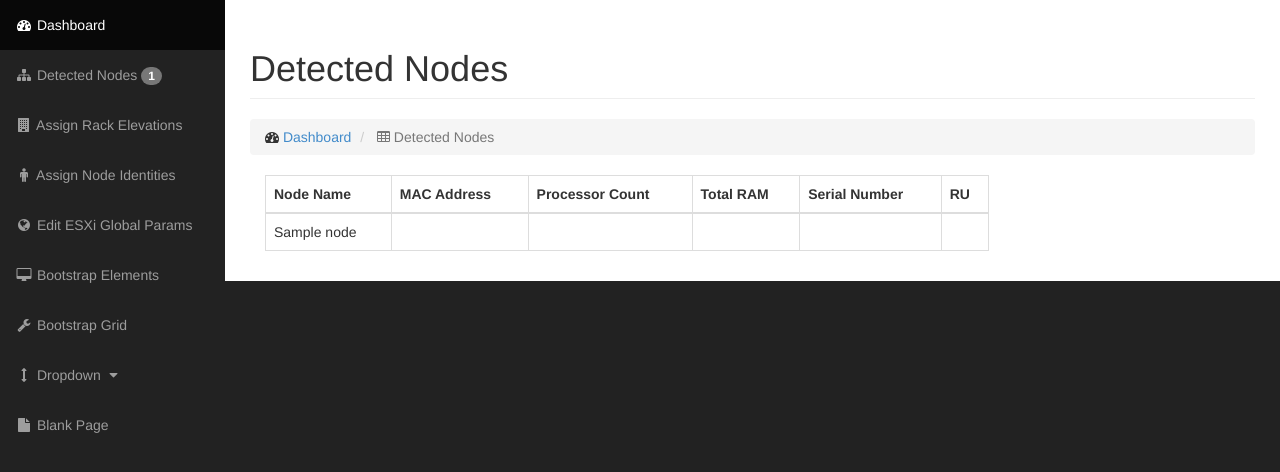
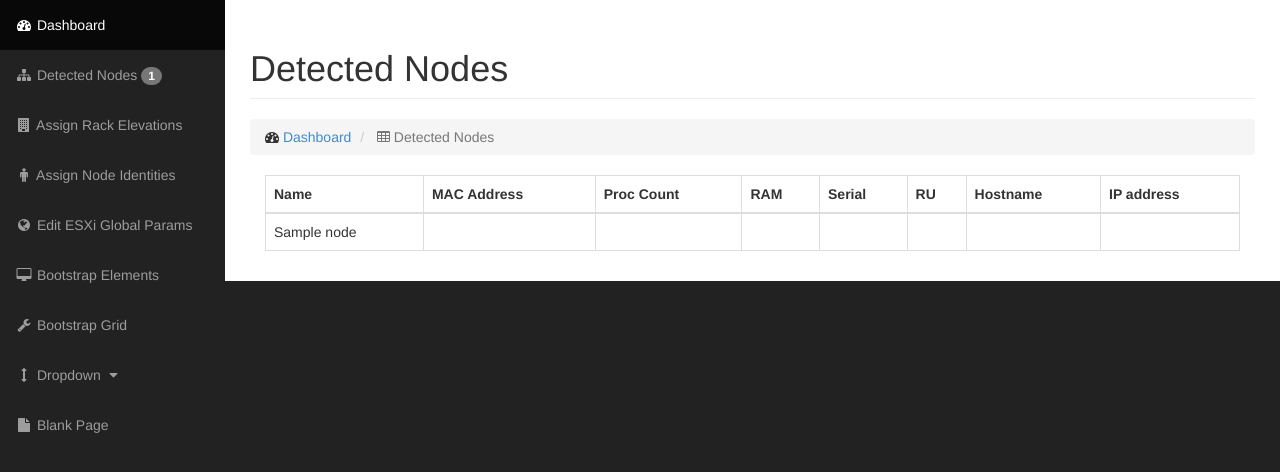
Before and after one commit to marcusfaust/Hanzo, a Flask app: template templates/nodes.html in a window 1280 px wide. Shown: the part 51-523 px from the top of the page. Run offline with Flask 2, Linux system fonts and the light colour scheme; the template is opened without the code that fills it: most values are stand-ins (such as "Sample title", 1, 10 or a date in 2020); grey boxes labelled with a size stand in for pictures from a placeholder-image service; some libraries are stand-ins or nearby versions.

Commit message:
modified:   app.py 	modified:   templates/_formhelpers.html 	modified:   templates/nodes.html

```diff
--- a/app.py
+++ b/app.py
@@ -43,6 +43,7 @@ def assignru():
 def esxiglobal():
     nodeinfo = razor.getNodes()
     form = ESXiGlobalParams(request.form)
+
     if request.method == 'POST' and form.validate():
         razor.esxi_subnetmask = form.subnetmask.data
         razor.esxi_default_gw = form.default_gw.data
@@ -51,6 +52,14 @@ def esxiglobal():
 
         return redirect(url_for('index'))
 
+    if razor.esxi_subnetmask != "":
+        form.subnetmask.data = razor.esxi_subnetmask
+    if razor.esxi_default_gw != "":
+        form.default_gw.data = razor.esxi_default_gw
+    if razor.esxi_dns != "":
+        form.dns.data = razor.esxi_dns
+    if razor.esxi_domain_suffix != "":
+        form.domain_suffix.data = razor.esxi_domain_suffix
     return render_template('esxiglobal.html', nodeinfo=nodeinfo, form=form)
 
 @app.route('/nodeidentities', methods=['GET', 'POST'])
--- a/templates/_formhelpers.html
+++ b/templates/_formhelpers.html
@@ -16,7 +16,11 @@
 <div class="form-group{% if field.errors %} has-error {% endif %}">
     <label class="col-sm-2 control-label">{{ field.label }}</label>
     <div class="col-sm-10">
-        {{ field(class='form-control')|safe }}
+        {% if field.data %}
+            {{ field(class='form-control', value=field.data)|safe }}
+        {% else %}
+            {{ field(class='form-control')|safe }}
+        {% endif %}
         {% if field.errors %}
             {% for error in field.errors %}
                 <span class="help-inline col-sm-10">[{{ error }}]</span><br>
--- a/templates/nodes.html
+++ b/templates/nodes.html
@@ -18,17 +18,19 @@
 </div>
 {% endblock %}
 {% block content %}
-<div class="col-lg-9">
+<div class="col-lg-12">
         <div class="table-responsive">
             <table class="table table-bordered table-hover">
                 <thead>
                     <tr>
-                        <th>Node Name</th>
+                        <th>Name</th>
                         <th>MAC Address</th>
-                        <th>Processor Count</th>
-                        <th>Total RAM</th>
-                        <th>Serial Number</th>
+                        <th>Proc Count</th>
+                        <th>RAM</th>
+                        <th>Serial</th>
                         <th>RU</th>
+                        <th>Hostname</th>
+                        <th>IP address</th>
                     </tr>
                 </thead>
                 <tbody>
@@ -51,6 +53,16 @@
                         {% else %}
                             <td></td>
                         {% endif %}
+                        {% if nodeinfo[node]['metadata'].has_key('HZ_hostname') %}
+                            <td>{{ nodeinfo[node]['metadata']['HZ_hostname'] }}</td>
+                        {% else %}
+                            <td></td>
+                        {% endif %}
+                        {% if nodeinfo[node]['metadata'].has_key('HZ_ipaddress') %}
+                            <td>{{ nodeinfo[node]['metadata']['HZ_ipaddress'] }}</td>
+                        {% else %}
+                            <td></td>
+                        {% endif %}
                     </tr>
                 {% endfor %}
                 </tbody>
```
